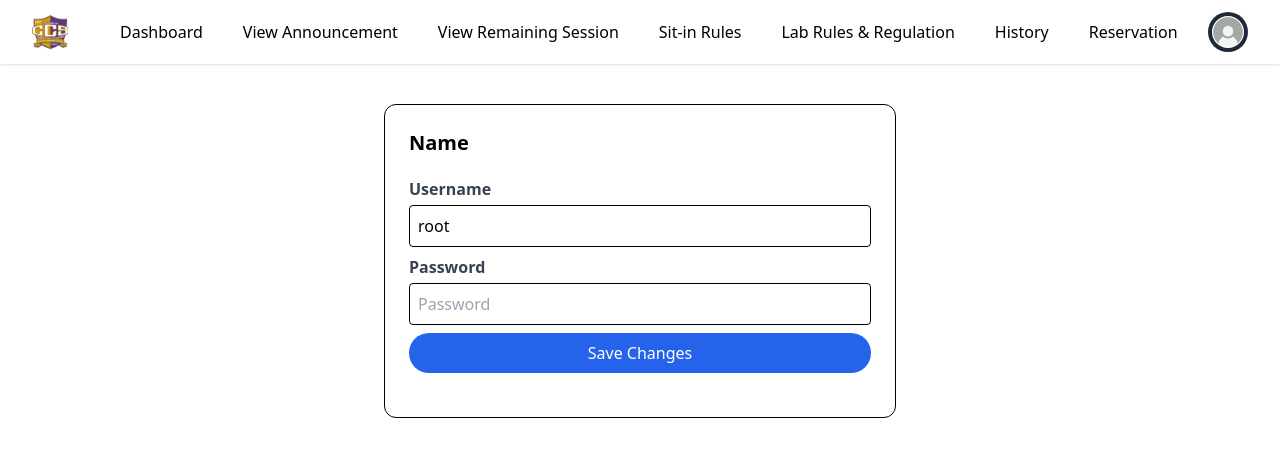
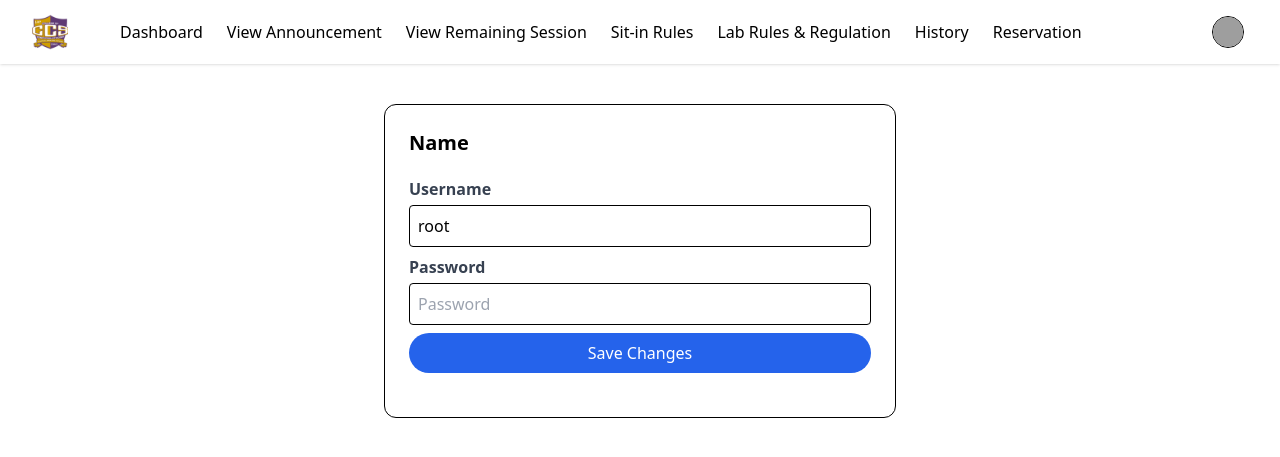
Before and after one commit to diann71/ccs-monitoring-system, a PHP site: page /username.php in a window 1280 px wide. Shown: the top 457 px of the page. Run offline with PHP 8.4, Linux system fonts and the light colour scheme; the visitor is signed in with stand-in values (Sample User, id 1); data that the repository does not hold is empty; some libraries are stand-ins or nearby versions; grey boxes are pictures that could not be loaded.

Commit message:
recreating the profile

```diff
--- a/nav.php
+++ b/nav.php
@@ -7,7 +7,6 @@
     <title>CCS Sit-In Monitoring System</title>
 </head>
 <body class="bg-white font-sans ">
-<div class="min-h-full">
     <?php if(isset($_SESSION["success"])): ?>
         <div class="bg-green-500 text-white p-2 text-center">
             <?php
@@ -25,25 +24,25 @@
                     <a href="#">
                         <img src="images/ccs.png" alt="Logo" class="size-9">
                     </a>
-                    <div class="hidden md:flex ml-10 space-x-4">
-                        <a href="dashboard.php" class="rounded-md px-3 py-2 text-base font-medium text-black hover:bg-gray-700 hover:text-white">Dashboard</a>
-                        <a href="#" class="rounded-md px-3 py-2 text-base font-medium text-black hover:bg-gray-700 hover:text-white">View Announcement</a>
-                        <a href="#" class="rounded-md px-3 py-2 text-base font-medium text-black hover:bg-gray-700 hover:text-white">View Remaining Session</a>
-                        <a href="#" class="rounded-md px-3 py-2 text-base font-medium text-black hover:bg-gray-700 hover:text-white">Sit-in Rules</a>
-                        <a href="#" class="rounded-md px-3 py-2 text-base font-medium text-black hover:bg-gray-700 hover:text-white">Lab Rules & Regulation</a>
-                        <a href="#" class="rounded-md px-3 py-2 text-base font-medium text-black hover:bg-gray-700 hover:text-white">History</a>
-                        <a href="#" class="rounded-md px-3 py-2 text-base font-medium text-black hover:bg-gray-700 hover:text-white">Reservation</a>
+                    <div class="hidden md:flex ml-10">
+                        <a href="dashboard.php" class="px-3 py-2 text-base font-medium text-black hover:bg-blue-800 hover:text-white transition duration-300">Dashboard</a>
+                        <a href="#" class="px-3 py-2 text-base font-medium text-black hover:bg-blue-800 hover:text-white transition duration-300">View Announcement</a>
+                        <a href="#" class="px-3 py-2 text-base font-medium text-black hover:bg-blue-800 hover:text-white transition duration-300">View Remaining Session</a>
+                        <a href="#" class="px-3 py-2 text-base font-medium text-black hover:bg-blue-800 hover:text-white transition duration-300">Sit-in Rules</a>
+                        <a href="#" class="px-3 py-2 text-base font-medium text-black hover:bg-blue-800 hover:text-white transition duration-300">Lab Rules & Regulation</a>
+                        <a href="#" class="px-3 py-2 text-base font-medium text-black hover:bg-blue-800 hover:text-white transition duration-300">History</a>
+                        <a href="#" class="px-3 py-2 text-base font-medium text-black hover:bg-blue-800 hover:text-white transition duration-300">Reservation</a>
                     </div>
                 </div>
 
                 <!-- Profile Dropdown -->
                 <div class="relative">
-                    <button id="profileMenu" class="flex items-center rounded-full bg-gray-800 p-1 focus:ring-2 focus:ring-white">
-                        <img src="images/profile.png" alt="Profile" class="size-8 rounded-full">
+                    <button id="profileMenu" class="flex items-center rounded-full bg-black-200 p-1 focus:ring-2 focus:ring-white">
+                        <img class="size-8 rounded-full border border-black" src="uploads/<?php echo $profile_picture; ?>" alt="">
                     </button>
-                    <div id="dropdownMenu" class="hidden absolute right-0 mt-2 w-32 rounded-md bg-white shadow-lg py-1 ring-1 ring-black/5">
-                        <a href="profile.php" class="block px-4 py-2 text-sm text-gray-700 hover:bg-gray-700 hover:text-white">Profile</a>
-                        <a href="logout.php" class="block px-4 py-2 text-sm text-gray-700 hover:bg-gray-700 hover:text-white">Sign out</a>
+                    <div id="dropdownMenu" class="hidden absolute right-0 mt-2 w-32 rounded-md bg-white shadow-lg ring-1 ring-black/5">
+                        <a href="profile.php" class="block px-4 py-2 text-sm text-gray-700 hover:bg-blue-800 hover:text-white">Profile</a>
+                        <a href="logout.php" class="block px-4 py-2 text-sm text-gray-700 hover:bg-blue-800 hover:text-white">Sign out</a>
                     </div>
                 </div>
 
--- a/profile.php
+++ b/profile.php
@@ -37,7 +37,7 @@ if($row){
 </head>
 <body>
     <div class="mt-20 h-lvh place-items-center">
-    <div class="w-2/5 h-3/4 border-2 border-solid shadow-lg rounded-lg ">
+    <div class="w-1/4 h-1/2 border-2 border-solid shadow-lg rounded-lg ">
         <div class="w-full bg-blue-800 py-3">
             <h1 class="w-full font-bold text-white text-center">Profile</h1>
         </div>
@@ -55,7 +55,7 @@ if($row){
         <div class="grid p-6">
             <a href="name.php" class="p-2 w-full border border-black text-black  hover:bg-gray-100 text-left">Name</a>
             <a href="username.php" class="p-2 w-full border border-black text-black  hover:bg-gray-100 text-left">Username</a>
-            <a href="name.php" class="p-2 w-full border border-black text-black  hover:bg-gray-100 text-left">Course & Level</a>
+            <a href="profilepic.php" class="p-2 w-full border border-black text-black  hover:bg-gray-100 text-left">Profile picture</a>
         </div>
 
     </div>
--- a/username.php
+++ b/username.php
@@ -1,3 +1,5 @@
+
+
 <?php
 ob_start(); // Start output buffering
 session_start();
@@ -6,8 +8,17 @@ include "nav.php";
 include "connector.php";
 include "authenticator.php";
 
+$idno = $_SESSION["idno"];
+
+$result = mysqli_query($mysql, "SELECT username, password FROM students WHERE idno = '$idno'");
+$row = mysqli_fetch_assoc($result);
+
+if($row){
+    $username = $row['username'];
+    $password = $row['password'];
+}
+
 if(isset($_POST["update"])){
-    $idno = mysqli_real_escape_string($mysql, $_POST["idno"]);
     $username = mysqli_real_escape_string($mysql, $_POST["username"]);
     $password = mysqli_real_escape_string($mysql, $_POST["password"]);
 
@@ -42,7 +53,7 @@ ob_end_flush(); // End output buffering
     <title>Document</title>
 </head>
 <body>
-    <form action="name.php" method="post">
+    <form action="username.php" method="post">
             <div class=" grid place-items-center">
                 <div class="mt-10 mb-10 w-2/5 h-9/10 g-white border border-black border-solid rounded-xl">
                     <div class="p-6">
```
Also changed, not shown: dashboard.php (+6 -6 lines), name.php (+4 -3 lines), profilepic.php (added, +72 -0 lines).
